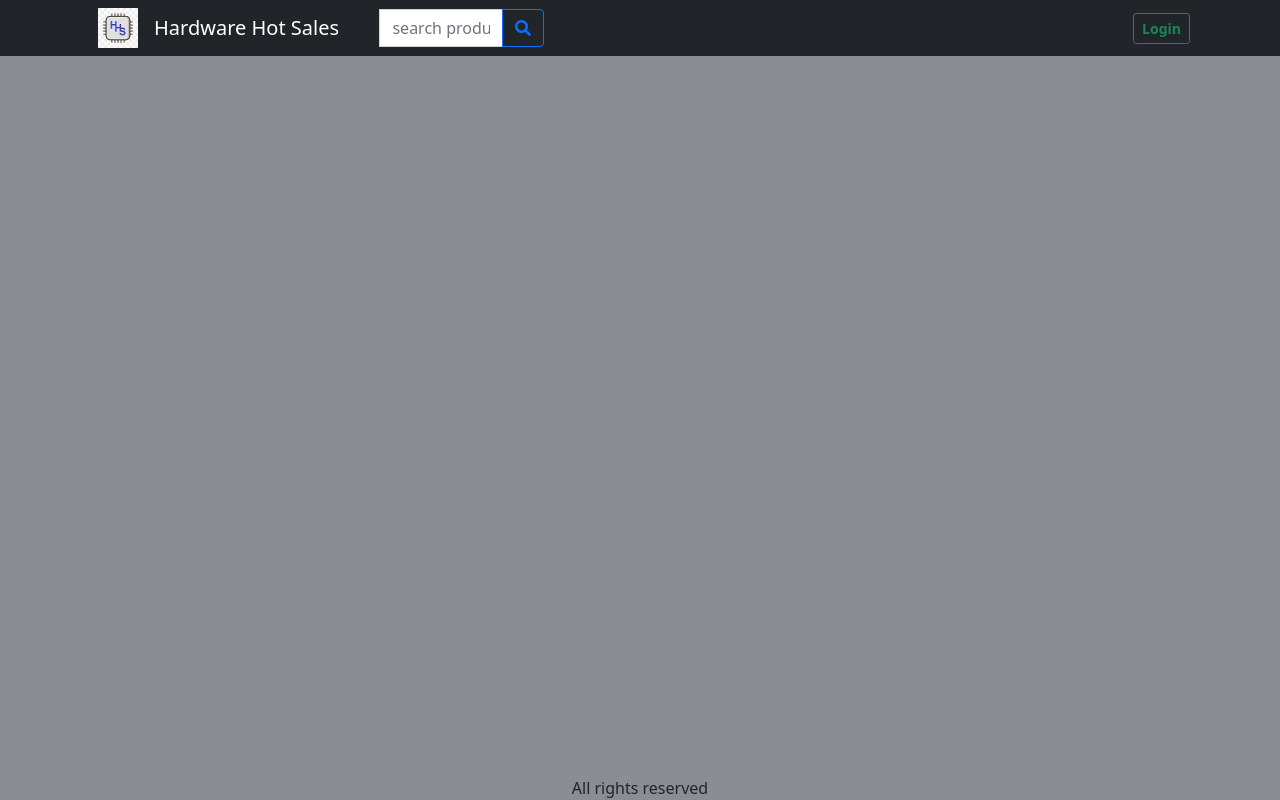
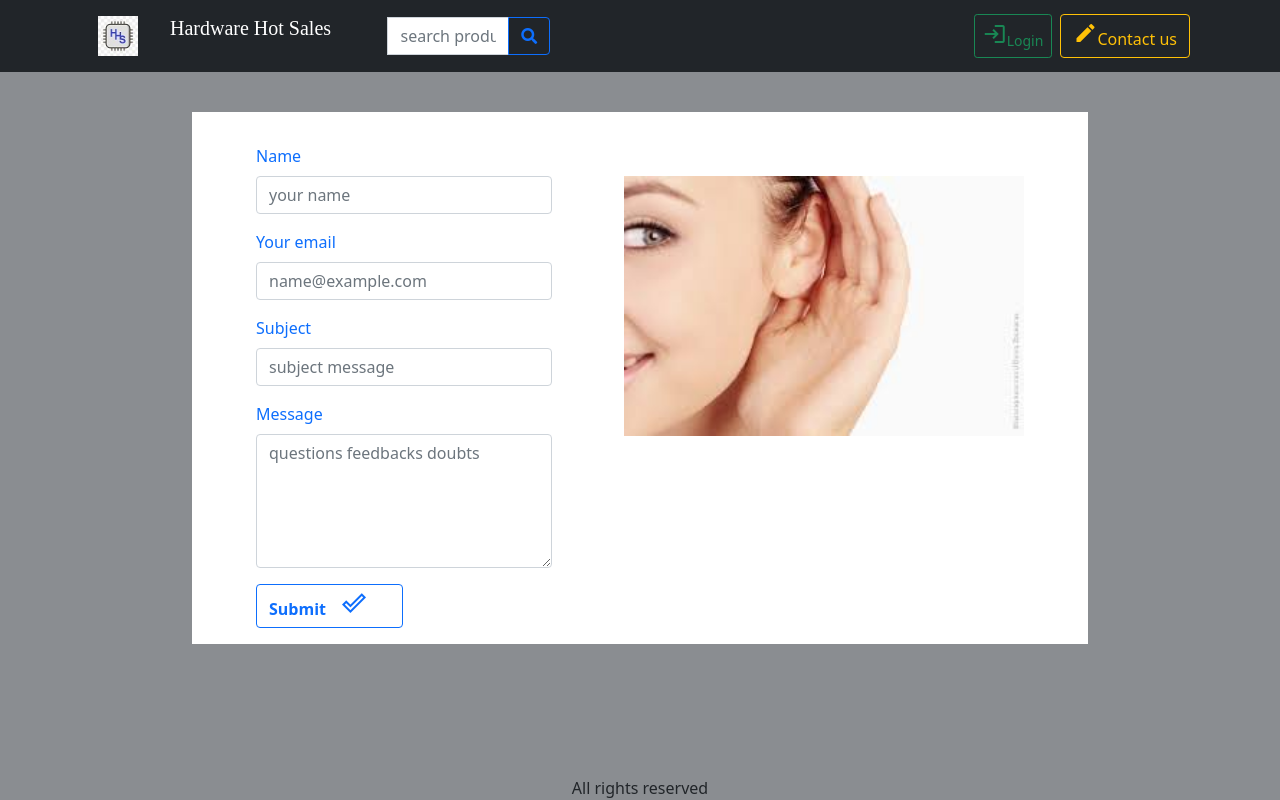
Before and after one commit to PabloElectricista/PF-Client, a React (Create React App) app: page /contactus in a window 1280 px wide. Built offline with nearby package versions, Linux system fonts and the light colour scheme; no server answers.

Commit message:
about us

```diff
--- a/src/App.js
+++ b/src/App.js
@@ -20,6 +20,7 @@
 import OrderProductsDetails from "./components/OrderProductsDetails/OrderProductsDetails"
 import MessagesContainer from './components/Messages/MessagesContainer'
 import MessageDetails from './components/Messages/MessageDetails'
+import Contactform from './views/ContactUs/Contactform'
 
 const theme = createTheme({
     palette: {
@@ -122,6 +123,12 @@
                                         <UserProfile />
                                     }
                                 ></Route>
+                                <Route
+                                    path="/contactus"
+                                    element={
+                                        <Contactform />
+                                    }
+                                ></Route>
                             </Routes>
                         </Container>
                     </main>
--- a/src/components/NavBar/NavBarComponent.jsx
+++ b/src/components/NavBar/NavBarComponent.jsx
@@ -1,4 +1,4 @@
-import { Container, Navbar, Nav, NavDropdown } from "react-bootstrap";
+import { Container, Navbar, Nav, NavDropdown, Button } from "react-bootstrap";
 import { LinkContainer } from "react-router-bootstrap";
 import SearchBox from "../Search/SearchBox";
 import logo from "../../views/assets/micro50.jpg"
@@ -18,19 +18,13 @@
         setIslogged(logstate === "true" ? true : false)
     }, [])
 
-    const dropstyle = {
-        backgroundColor: "white",
-        color: "black",
-        borderRadius: "10px"
-    }
-
     const itemstyle = {
         backgroundColor: "black",
         color: "white",
         padding: "5px",
         fontWeight: "bolder",
         margin: "5px",
-        width: "95%",
+        width: "95%"
     }
 
     return <div>
@@ -46,19 +40,37 @@
                     />
                 </LinkContainer>
                 <LinkContainer to="/">
-                    <Navbar.Brand>Hardware Hot Sales</Navbar.Brand>
+                    <Navbar.Brand>
+                        <p
+                            style={{FontFace: "Helvetica Neue", fontFamily: "italic"}}
+                            className="d-inline-block mx-3 justify-content-center"
+                        >Hardware Hot Sales</p>
+                    </Navbar.Brand>
                 </LinkContainer>
                 <SearchBox />
                 <Nav className="me-auto  w-100  justify-content-end">
+                    <Signin log={islogged} setLog={setIslogged} />
+                    <Button
+                        href="/contactus"
+                        variant="outline-warning"
+                        className="me-2"
+
+                    >
+                        <i className="material-icons">create</i>
+                        Contact us
+                    </Button>
                     {/* {userInfo && userInfo.isAdmin && ( */}
                     {islogged ? (
-                        <NavDropdown style={dropstyle} title={user && user.roles === "admin" ? "Admin" :
-                            <img className="thumbnail-image rounded mx-3"
-                                src={user.picture ? user.picture : useravatar}
-                                alt="avatar"
-                                width="30"
-                                height="30"
-                            />
+                        <NavDropdown /* style={dropstyle}  */ title={user && user.roles === "admin" ? "Admin" :
+                            <Button variant="outline-secondary" /* className="px-1 " */>
+                                <img
+                                    className="thumbnail-image rounded mx-1"
+                                    src={user.picture ? user.picture : useravatar}
+                                    alt="avatar"
+                                    width="20"
+                                    height="20"
+                                />
+                            </Button>
                         } id="admin-nav-dropdown" >
                             <LinkContainer to="/admin/messages" style={itemstyle}>
                                 <NavDropdown.Item>
@@ -98,7 +110,6 @@
                             )}
                         </NavDropdown>
                     ) : null}
-                    <Signin log={islogged} setLog={setIslogged} />
                 </Nav>
             </Container>
         </Navbar>
--- /dev/null
+++ b/src/redux/actions/messages.js
@@ -0,0 +1,10 @@
+import axios from "axios";
+import { setmessages } from '../slices/messagesSlices'
+
+export const sendcontact = (menssage) => {
+    return function (dispatch) {
+        axios.post("/contactus", menssage)
+            .then(res => {dispatch(setmessages(res.data))})
+            .catch(err => console.error(err))
+    }
+}
--- /dev/null
+++ b/src/redux/slices/messagesSlices.js
@@ -0,0 +1,16 @@
+import { createSlice } from '@reduxjs/toolkit';
+
+export const messagesSlice = createSlice({
+    name: 'messages',
+    initialState: {
+        messages: []
+    },
+    reducers: {
+        setmessages(state, action){
+            state.messages = action.payload
+        }
+    }
+})
+
+export const { setmessages } = messagesSlice.actions;
+export default messagesSlice.reducer
--- a/src/redux/store.js
+++ b/src/redux/store.js
@@ -3,12 +3,14 @@
 import usersreducer from './slices/usersSlices'
 import filterreducer from './slices/filterSlice'
 import ordersreducer from './slices/ordersSlice'
+import messagesreducer from './slices/messagesSlices'
 
 export const store = configureStore({
     reducer: {
         products: productsreducer,
         users: usersreducer,
         filter: filterreducer,
-        orders: ordersreducer
+        orders: ordersreducer,
+        messages: messagesreducer
     }
 });
--- /dev/null
+++ b/src/views/ContactUs/Contactform.jsx
@@ -0,0 +1,123 @@
+import { Button, Col, Form, Image, Row } from "react-bootstrap";
+import listen from '../assets/listen.jpg'
+import { sendcontact } from '../../redux/actions/messages'
+import { useDispatch } from "react-redux";
+import { useState } from "react";
+
+function Contactform() {
+    const dark = false;
+    const dispatch = useDispatch()
+    const initialstate = {
+        message: "",
+        name: "",
+        sender: "",
+        subject: ""
+    }
+    const [mail, setMail] = useState(initialstate)
+    const [validated, setValidated] = useState(false);
+
+    const handleSubmit = event => {
+        const form = event.currentTarget;
+        if (form.checkValidity() === false) {
+            event.preventDefault();
+            event.stopPropagation();
+        }
+        setValidated(true);
+        dispatch(sendcontact({
+            ...mail,
+            message: `${mail.message}
+    ${mail.name}`
+        }))
+        setMail(initialstate)
+    }
+
+    const handleChange = e => {
+        e.preventDefault();
+        setMail({
+            ...mail,
+            [e.target.name]: e.target.value
+        })
+    };
+
+    return <div style={{ marginTop: "7rem" }}>
+        <div className="container mt-5 p-3" style={{ backgroundColor: dark ? "black" : "white", width: "70vw" }}>
+            <Row>
+                <Col>
+                    <Form className="ms-5" noValidate validated={validated} onSubmit={handleSubmit}>
+                        <Form.Group className="my-3" controlId="validationCustom01">
+                            <Form.Label className="text-primary">Name</Form.Label>
+                            <Form.Control
+                                type="text"
+                                placeholder="your name"
+                                name="name"
+                                onChange={handleChange}
+                                value={mail.name}
+                                required
+                            />
+                            <Form.Control.Feedback type="invalid">
+                                tell us your name, please.
+                            </Form.Control.Feedback>
+                        </Form.Group>
+                        <Form.Group className="mb-3" controlId="validationCustom02">
+                            <Form.Label className="text-primary">Your email</Form.Label>
+                            <Form.Control
+                                type="email"
+                                placeholder="name@example.com"
+                                name="sender"
+                                onChange={handleChange}
+                                value={mail.sender}
+                                required
+                            />
+                            <Form.Control.Feedback type="invalid">
+                                enter a valid email address
+                            </Form.Control.Feedback>
+                        </Form.Group>
+                        <Form.Group className="my-3" controlId="validationCustom03">
+                            <Form.Label className="text-primary">Subject</Form.Label>
+                            <Form.Control
+                                type="text"
+                                placeholder="subject message"
+                                name="subject"
+                                onChange={handleChange}
+                                value={mail.subject}
+                                required
+                            />
+                            <Form.Control.Feedback type="invalid">
+                                enter a reason, please
+                            </Form.Control.Feedback>
+                        </Form.Group>
+                        <Form.Group className="mb-3" controlId="validationCustom04">
+                            <Form.Label className="text-primary ">Message</Form.Label>
+                            <Form.Control
+                                as="textarea"
+                                rows={5}
+                                placeholder={`questions feedbacks doubts`}
+                                name="message"
+                                onChange={handleChange}
+                                value={mail.message}
+                                required
+                            />
+                            <Form.Control.Feedback type="invalid">
+                                what do you need to tell us
+                            </Form.Control.Feedback>
+                        </Form.Group>
+                        <Button
+                            variant={dark ? "primary" : "outline-primary"}
+                            type="submit"
+                            style={{ fontWeight: "bolder" }}
+                            className={dark ? "text-black" : "text-primary"}
+                        >
+                            Submit
+                            <i className="material-icons ms-3">done_outlined</i>
+                        </Button>
+                    </Form>
+                </Col>
+                <Col>
+                    <Image src={listen} width="400px" className="m-5" />
+                </Col>
+            </Row>
+        </div>
+    </div>
+}
+
+export default Contactform;
--- a/src/views/Signin/Signin.jsx
+++ b/src/views/Signin/Signin.jsx
@@ -43,22 +43,24 @@
     return <>
         {!log ?
             <Button
-                style={{fontWeight:"bolder"}}
+
                 size="sm"
                 variant="outline-success"
-                className="mx-2"
+                className="mx-2 pt-1"
                 onClick={login}
             >
+                <i className="material-icons">login</i>
                 Login
             </Button>
             :
             <Button
-                style={{fontWeight:"bolder"}}
+
                 size="sm"
                 variant="outline-danger"
-                className="g_id_signout mx-2"
+                className="g_id_signout mx-2  pt-1"
                 onClick={logout}
             >
+                <i className="material-icons">logout</i>
                 Logout
             </Button>
         }
```
Also changed, not shown: src/index.js (+2 -12 lines), src/views/assets/listen.jpg (added).
